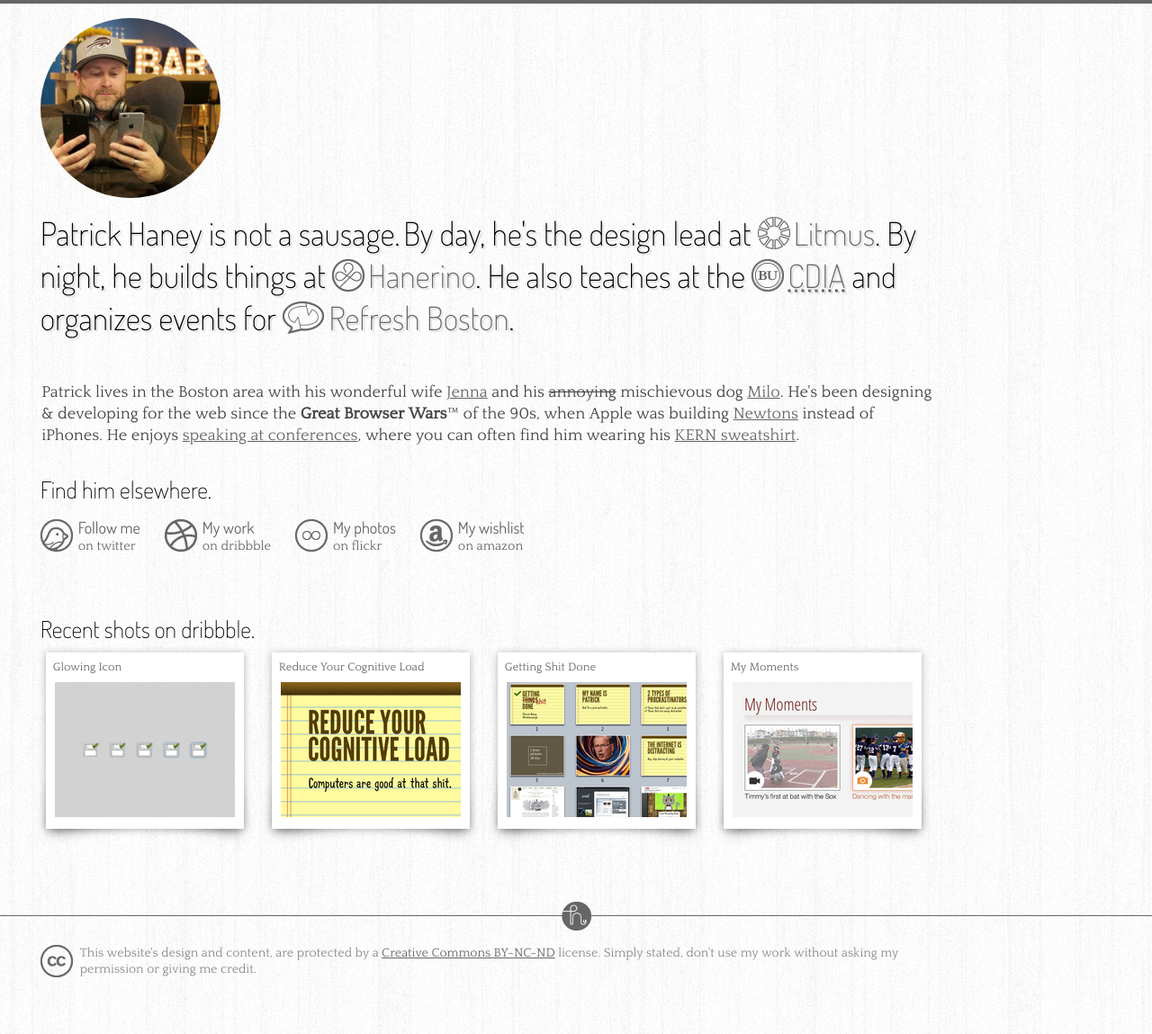
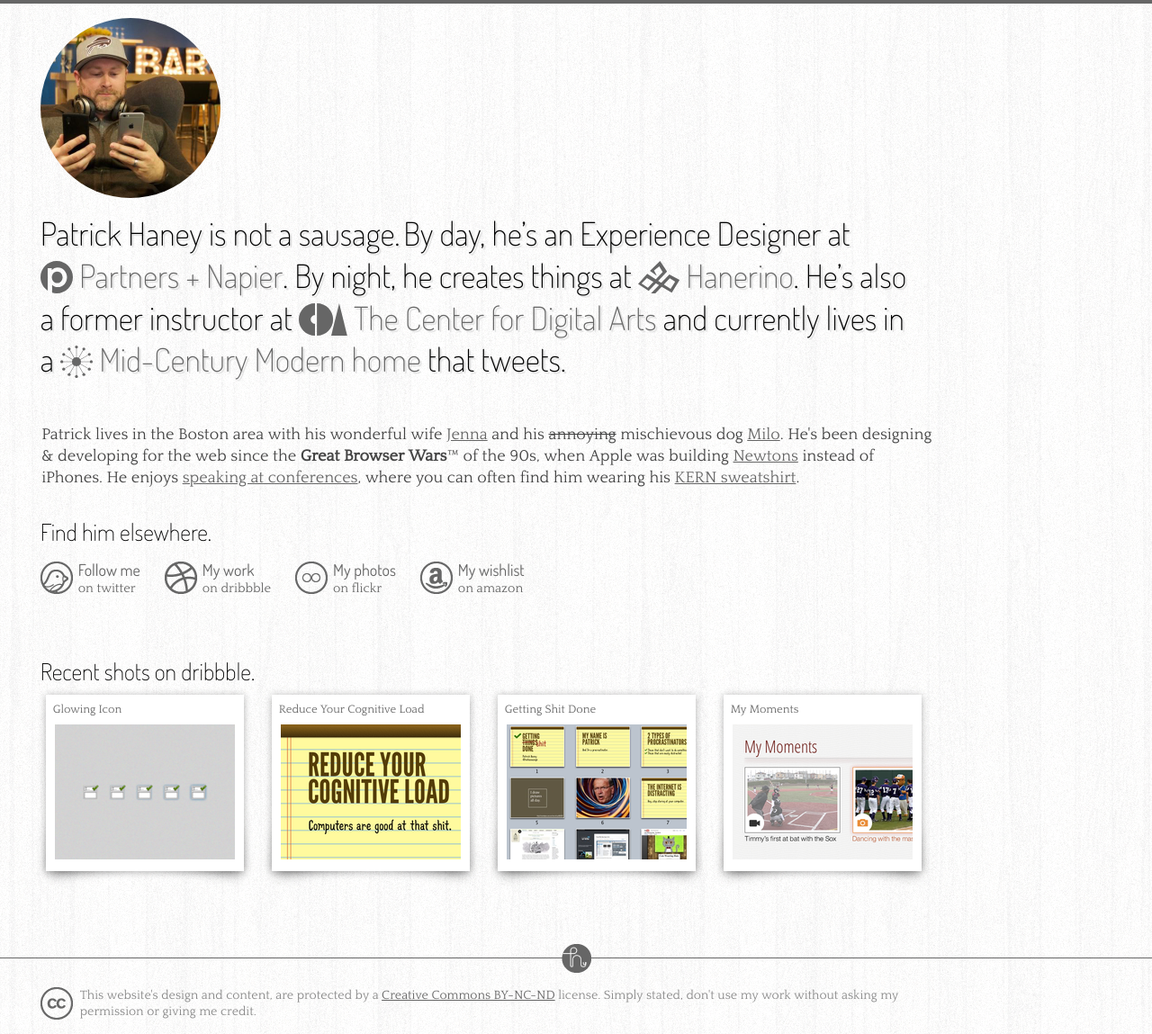
Before and after one commit to notasausage/notasausage.github.io, a Jekyll site: the page built from index.html, in a window 1280 px wide. Shown: the whole page at 90% size. Built offline with Jekyll 4.4.1, drawn with Linux system fonts in a browser that asks for light colours; before the commit the page ends 1102 px from its top, so only the background shows below that.

Commit message:
Replace bio icons with SVGs and update bio
Inline SVGs with hover fill color replace the old image replacement
method. Object tags couldn’t be used because anchor hover states didn’t
affect them.

```diff
--- a/_includes/header.html
+++ b/_includes/header.html
@@ -16,7 +16,7 @@
     <article class="wrapper" id="bio">
         <h2>Patrick Haney is not a sausage.</h2>
         <p>
-            By day, he's the design lead at <a href="http://litmus.com" id="bio-litmus" class="bio-link"><img src="/images/icon-litmus-fill.png" alt="" class="icon-hover">Litmus</a>. By night, he builds things at <a href="http://hanerino.com" id="bio-hanerino" class="bio-link"><img src="/images/icon-hanerino-fill.png" alt="" class="icon-hover">Hanerino</a>. He also teaches at the <a href="http://cdiabu.com" id="bio-bu" class="bio-link"><img src="/images/icon-bu-fill.png" alt="" class="icon-hover"><abbr title="Center for Digital Imaging Arts">CDIA</abbr></a> and organizes events for <a href="http://refreshboston.org" id="bio-refresh" class="bio-link" title="Refresh Boston"><img src="/images/icon-refresh-fill.png" alt="" class="icon-hover">Refresh Boston</a>.
+            By day, he&#8217;s an Experience Designer at <br /><a href="http://partnersandnapier.com" id="bio-partners" class="bio-link">{% include svg-partners.html %}Partners + Napier</a>. By night, he creates things at <a href="http://hanerino.com" id="bio-hanerino" class="bio-link">{% include svg-hanerino.html %}Hanerino</a>. He&#8217;s also a former instructor at <a href="http://www.thecenterfordigitalarts.com" id="bio-cda" class="bio-link">{% include svg-cda.html %}The Center for Digital Arts</a> and currently lives in a <a href="http://twitter.com/midmodernized" id="bio-midmodernized" class="bio-link">{% include svg-midmodernized.html %}Mid-Century Modern home</a> that tweets.
         </p>
     </article>
 </header>
--- /dev/null
+++ b/_includes/svg-cda.html
@@ -0,0 +1,6 @@
+<svg viewBox="0 0 305 204" xmlns="http://www.w3.org/2000/svg">
+    <title>The Center for Digital Arts</title>
+    <polygon fill="#1946BA" id="Triangle" points="254.5 0 305 204 204 204"></polygon>
+    <path fill="#1946BA" d="M216,1.42108547e-14 C159.666956,1.42108547e-14 114,45.6669555 114,102 C114,158.333044 159.666956,204 216,204 L216,1.687539e-14 Z" id="Right-Half-Circle" transform="translate(165.000000, 102.000000) scale(-1, 1) translate(-165.000000, -102.000000) "></path>
+    <path fill="#1946BA" d="M102,129 L102,204 C45.6669555,204 0,158.333044 0,102 C0,45.6669555 45.6669555,0 102,0 L102,75 C87.0883118,75 75,87.0883118 75,102 C75,116.911688 87.0883118,129 102,129 Z" id="Left-Half-Circle"></path>
+</svg>
--- /dev/null
+++ b/_includes/svg-hanerino.html
@@ -0,0 +1,3 @@
+<svg xmlns="http://www.w3.org/2000/svg" viewBox="0 0 158.6 123.9">
+    <polygon fill="#8EBD3F" class="st0" points="49.2,123.9 119.5,51.6 158.6,72.8 128.9,121.2 33.9,65.3 13.1,86.1 37.4,102 94,42.3 80.9,20.5 61,36.1 71.6,57.2 45.2,37.5 84,0 110.7,40.4 40.5,114.4 0,87.6 35,48.7 124.4,106.3 141.8,79 121.3,65.9 66,123.8 "/>
+</svg>
--- /dev/null
+++ b/_includes/svg-midmodernized.html
@@ -0,0 +1,34 @@
+<svg xmlns="http://www.w3.org/2000/svg" viewBox="0 0 97.9 97.9">
+    <rect x="48.3" y="57.2" class="st0" width="1.3" height="37.4"/>
+    <circle class="st0" cx="48.9" cy="93.5" r="4.4"/>
+    <rect x="48.3" y="3.3" class="st0" width="1.3" height="37.4"/>
+    <circle class="st0" cx="48.9" cy="4.4" r="4.4"/>
+    <rect x="3.3" y="48.3" class="st0" width="37.4" height="1.3"/>
+    <circle class="st0" cx="4.4" cy="48.9" r="4.4"/>
+    <rect x="57.2" y="48.3" class="st0" width="37.4" height="1.3"/>
+    <circle class="st0" cx="93.5" cy="48.9" r="4.4"/>
+
+    <rect x="34.9" y="53.6" transform="matrix(0.8677 0.4971 -0.4971 0.8677 40.6578 -8.0883)" class="st0" width="1.3" height="37.4"/>
+    <circle class="st0" cx="26.8" cy="87.6" r="4.4"/>
+
+    <rect x="61.7" y="6.9" transform="matrix(0.8677 0.4971 -0.4971 0.8677 20.9522 -27.6197)" class="st0" width="1.3" height="37.4"/>
+    <circle class="st0" cx="71.1" cy="10.3" r="4.4"/>
+
+    <rect x="24.9" y="16.8" transform="matrix(-0.4971 0.8677 -0.8677 -0.4971 69.0741 31.0133)" class="st0" width="1.3" height="37.4"/>
+    <circle class="st0" cx="10.3" cy="26.8" r="4.4"/>
+
+    <rect x="71.7" y="43.7" transform="matrix(-0.4975 0.8675 -0.8675 -0.4975 162.4116 30.6325)" class="st0" width="1.3" height="37.4"/>
+    <circle class="st0" cx="87.6" cy="71.1" r="4.4"/>
+
+    <rect x="61.7" y="53.6" transform="matrix(-0.8677 0.4971 -0.4971 -0.8677 152.4261 104.0942)" class="st0" width="1.3" height="37.4"/>
+    <circle class="st0" cx="71.1" cy="87.6" r="4.4"/>
+
+    <rect x="34.9" y="6.9" transform="matrix(-0.8675 0.4975 -0.4975 -0.8675 79.0484 30.0417)" class="st0" width="1.3" height="37.4"/>
+    <circle class="st0" cx="26.8" cy="10.3" r="4.4"/>
+
+    <rect x="71.7" y="16.8" transform="matrix(0.4977 0.8673 -0.8673 0.4977 67.1388 -44.8948)" class="st0" width="1.3" height="37.4"/>
+    <circle class="st0" cx="87.6" cy="26.8" r="4.4"/>
+    <rect x="24.9" y="43.7" transform="matrix(0.4975 0.8675 -0.8675 0.4975 66.936 9.1736)" class="st0" width="1.3" height="37.4"/>
+    <circle class="st0" cx="10.3" cy="71.1" r="4.4"/>
+    <circle class="st0" cx="48.9" cy="48.9" r="13.7"/>
+</svg>
--- /dev/null
+++ b/_includes/svg-partners.html
@@ -0,0 +1,5 @@
+<svg viewBox="0 0 180 180" xmlns="http://www.w3.org/2000/svg">
+    <title>Partners + Napier Logo</title>
+    <path id="svg-partners-circle" fill="#EF7622" d="M39.9509333,164.734714 C15.8603917,148.595281 -0.0004,121.126126 -0.0004,89.9546667 C-0.0004,40.2746667 40.2809333,0 89.9582667,0 C139.6356,0 179.902267,40.2746667 179.902267,89.9546667 C179.902267,139.630667 139.6356,179.904 89.9582667,179.904 C81.1287475,179.904 72.5960533,178.631742 64.5336,176.26056 L64.5336,132.424133 C74.9802667,142.257467 82.7642667,145.536133 95.8762667,145.536133 C124.964267,145.536133 147.2936,121.3628 147.2936,89.6094667 C147.2936,76.0881333 141.762933,62.1588 132.5456,51.9174667 C122.712267,41.2641333 111.034933,36.1428 95.8762667,36.1428 C82.1509333,36.1428 70.6789333,41.4694667 62.4842667,51.7108 L62.4842667,39.6254667 L39.9509333,39.6254667 L39.9509333,164.734714 Z"></path>
+    <path fill="#EF7622" d="M63.0989333,90.8388 C63.0989333,108.8668 76.2096,123.000133 93.0082667,123.000133 C109.396267,123.000133 122.712267,108.661467 122.712267,90.8388 C122.712267,73.0161333 109.600267,58.6761333 93.2122667,58.6761333 C76.2096,58.6761333 63.0989333,72.8121333 63.0989333,90.8388 L63.0989333,90.8388 Z"></path>
+</svg>
--- a/_sass/_base.scss
+++ b/_sass/_base.scss
@@ -30,9 +30,9 @@
 
 a, a:visited, a:active {
     color: #666;
-    transition: all 0.25s ease-in-out;
-    -webkit-transition: all 0.25s ease-in-out;
-    -moz-transition: all 0.25s ease-in-out;
+    // transition: all 0.25s ease-in-out;
+    // -webkit-transition: all 0.25s ease-in-out;
+    // -moz-transition: all 0.25s ease-in-out;
 }
 
 a:hover {
--- a/_sass/_layout.scss
+++ b/_sass/_layout.scss
@@ -142,6 +142,98 @@
     /* Counteract the padding/background images for links */
     padding-right: 2.2em;
     text-shadow: 2px 2px 1px #DDD;
+
+    .bio-link {
+        position: relative;
+        display: inline-block;
+        // transition: all 0.25s ease-in-out;
+        // -webkit-transition: all 0.25s ease-in-out;
+        // -moz-transition: all 0.25s ease-in-out;
+
+        object {
+            display: inline-block;
+            height: 1em;
+            padding-bottom: .1em;
+            pointer-events: none;
+            width: auto;
+            vertical-align: bottom;
+        }
+
+        svg {
+            display: inline-block;
+            height: 36px;
+            padding-bottom: .1em;
+            pointer-events: none;
+            width: auto;
+            vertical-align: bottom;
+
+            path,
+            polygon,
+            rect,
+            circle {
+                fill: #666;
+            }
+
+            // * {
+            //     transition: all 0.25s ease-in-out;
+            //     -webkit-transition: all 0.25s ease-in-out;
+            //     -moz-transition: all 0.25s ease-in-out;
+            // }
+        }
+
+        &#bio-partners:hover {
+            color: #EF7622;
+
+            path,
+            polygon,
+            rect,
+            circle {
+                fill: #EF7622;
+            }
+        }
+
+        &#bio-hanerino:hover {
+            color: #8EBD3F;
+
+            path,
+            polygon,
+            rect,
+            circle {
+                fill: #8EBD3F;
+            }
+        }
+
+        &#bio-cda:hover {
+            color: #1946BA;
+
+            path,
+            polygon,
+            rect,
+            circle {
+                fill: #1946BA;
+            }
+        }
+
+        &#bio-midmodernized:hover {
+            color: #c5996e;
+
+            path,
+            polygon,
+            rect,
+            circle {
+                fill: #c5996e;
+            }
+        }
+
+        // &:after {
+        //     content: "";
+        //     position: absolute;
+        //     top: 0;
+        //     right: 0;
+        //     bottom: 0;
+        //     left: 0;
+        // }
+    }
 }
 
 #bio h2,
@@ -157,67 +249,6 @@
 
 #bio a {
     text-decoration: none;
-}
-
-#bio abbr {
-    border: 0;
-}
-
-#bio .bio-link {
-    padding-left: 40px;
-    position: relative;
-    transition: all 0.25s ease-in-out;
-    -webkit-transition: all 0.25s ease-in-out;
-    -moz-transition: all 0.25s ease-in-out;
-}
-
-#bio .bio-link:hover {
-    background-image: none;
-}
-
-#bio .bio-link img.icon-hover {
-    top: 5px;
-}
-
-#bio .bio-link:hover img.icon-hover {
-    opacity: 1;
-}
-
-#bio #bio-litmus {
-    background: url("/images/icon-litmus-lines.png") no-repeat 0 50%;
-}
-
-#bio #bio-litmus:hover {
-    background-image: none;
-    color: #F36629;
-}
-
-#bio #bio-bu {
-    background: url("/images/icon-bu-lines.png") no-repeat 0 50%;
-}
-
-#bio #bio-bu:hover {
-    background-image: none;
-    color: #C00;
-}
-
-#bio #bio-hanerino {
-    background: url("/images/icon-hanerino-lines.png") no-repeat 0 50%;
-}
-
-#bio #bio-hanerino:hover {
-    background-image: none;
-    color: #5B5445;
-}
-
-#bio #bio-refresh {
-    background: url("/images/icon-refresh-lines.png") no-repeat 0 50%;
-    padding-left: 51px;
-}
-
-#bio #bio-refresh:hover {
-    background-image: none;
-    color: #090;
 }
 
 /********************************************
```
Also changed, not shown: images/logo-cda.svg (added), images/logo-hanerino.svg (added), images/logo-mid-modernized.svg (added), images/logo-partners-napier.svg (added).
